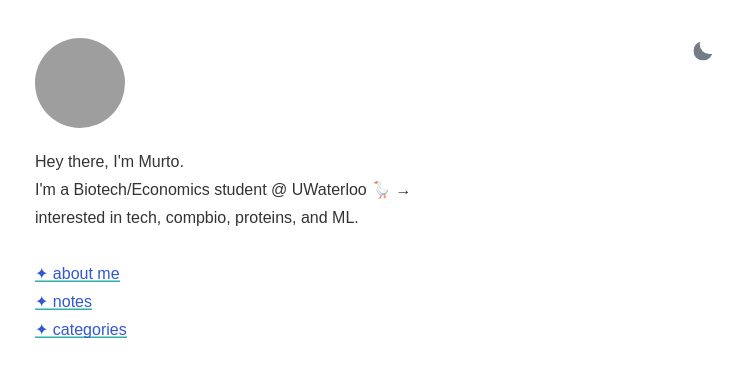
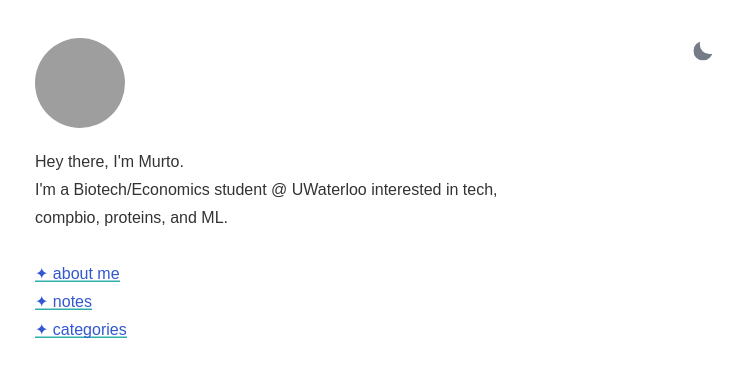
Before and after one commit to MurtoHilali/murtohilali.github.io, a Jekyll site: the page built from index.html, in a window 1280 px wide. Shown: the top 371 px of the page, without its empty margins (265-1014 px from the left). Built offline with Jekyll 4.4.1, drawn with Linux system fonts in a browser that asks for light colours; some web fonts are replaced; the list of posts is cut into pages by our own code; grey boxes are pictures that could not be loaded.

Commit message:
last one I swear

```diff
--- a/index.html
+++ b/index.html
@@ -4,9 +4,9 @@ layout: default
 
 {% include prohead.html %}
 
-<div class="bio">
+<div class="bio" style="width: 70%;">
     Hey there, I'm Murto.<br>
-    I'm a Biotech/Economics student @ UWaterloo 🪿 → <br>
+    I'm a Biotech/Economics student @ UWaterloo
     interested in tech, compbio, proteins, and ML.<br>
     <br>
     <p class="anilink">
```
Also changed, not shown: _posts/2022-03-24-idiomics.md (+1 -1 lines).
